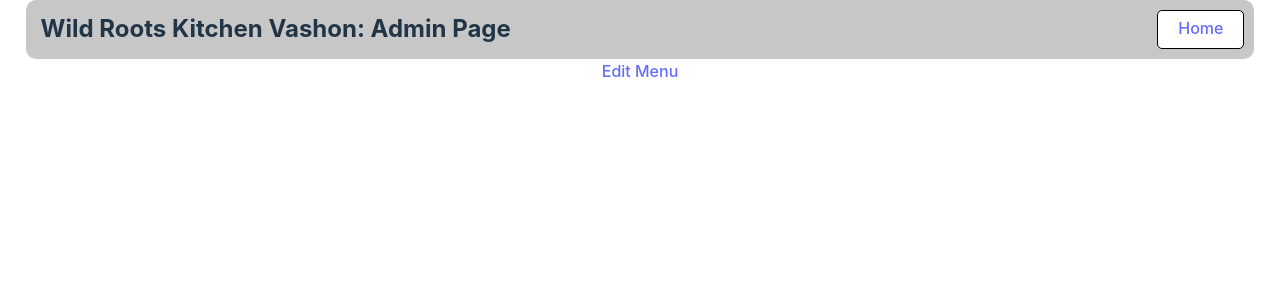
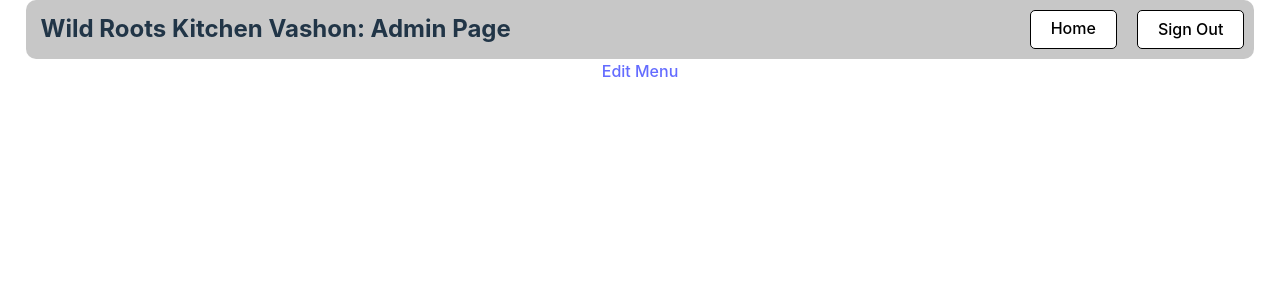
Before and after one commit to maahsnd/wild-roots-vashon-admin, a React (Vite) app: page / in a window 1280 px wide. Shown: the top 300 px of the page. Built offline with nearby package versions, Linux system fonts and the light colour scheme; no server answers.

Commit message:
Add sign out button

```diff
--- a/src/components/nav/Nav.jsx
+++ b/src/components/nav/Nav.jsx
@@ -1,13 +1,18 @@
 import { Link } from 'react-router-dom';
 import styles from './nav.module.css';
+import { useAuth } from '../AuthContext';
 
 export default function Nav() {
+  const { signOut } = useAuth();
   return (
     <div className={styles.navBar}>
       <h1 className={styles.title}>Wild Roots Kitchen Vashon: Admin Page</h1>
       <Link to="/" className={styles.link}>
         Home
       </Link>
+      <button className={styles.signOut} onClick={signOut}>
+        Sign Out
+      </button>
     </div>
   );
 }
--- a/src/components/nav/nav.module.css
+++ b/src/components/nav/nav.module.css
@@ -6,7 +6,9 @@
   border-radius: 10px;
 }
 
-.link {
+.link,
+.signOut {
+  color: black;
   padding: 5px 20px;
   border: solid 1px black;
   border-radius: 5px;
@@ -17,6 +19,10 @@
   background-color: yellow;
 }
 
+.signOut:hover {
+  background-color: red;
+}
+
 .title {
   margin-right: auto;
   margin-left: 15px;
```
